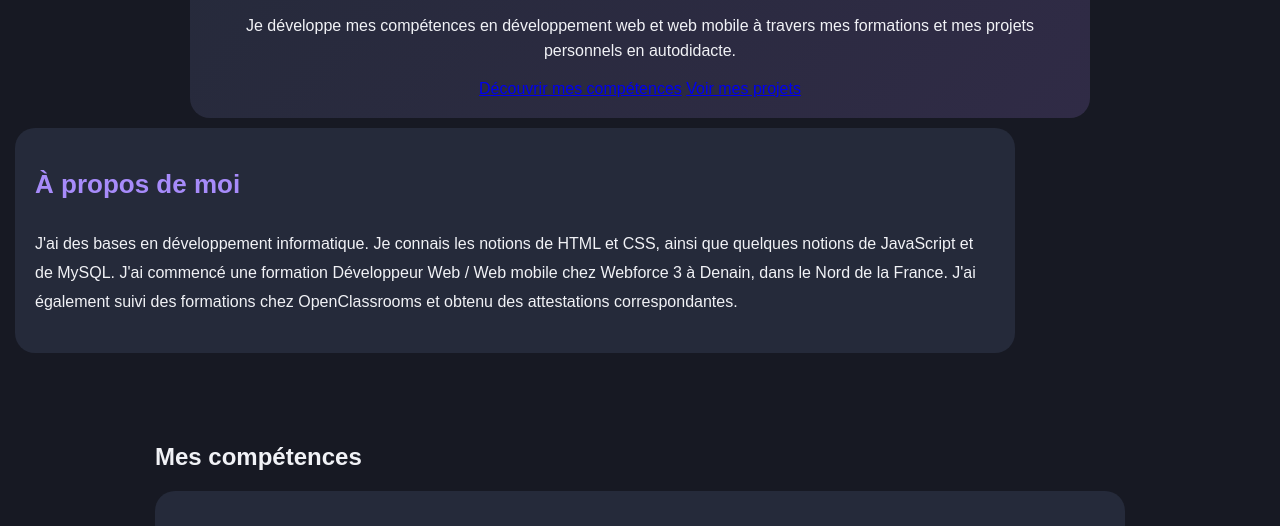
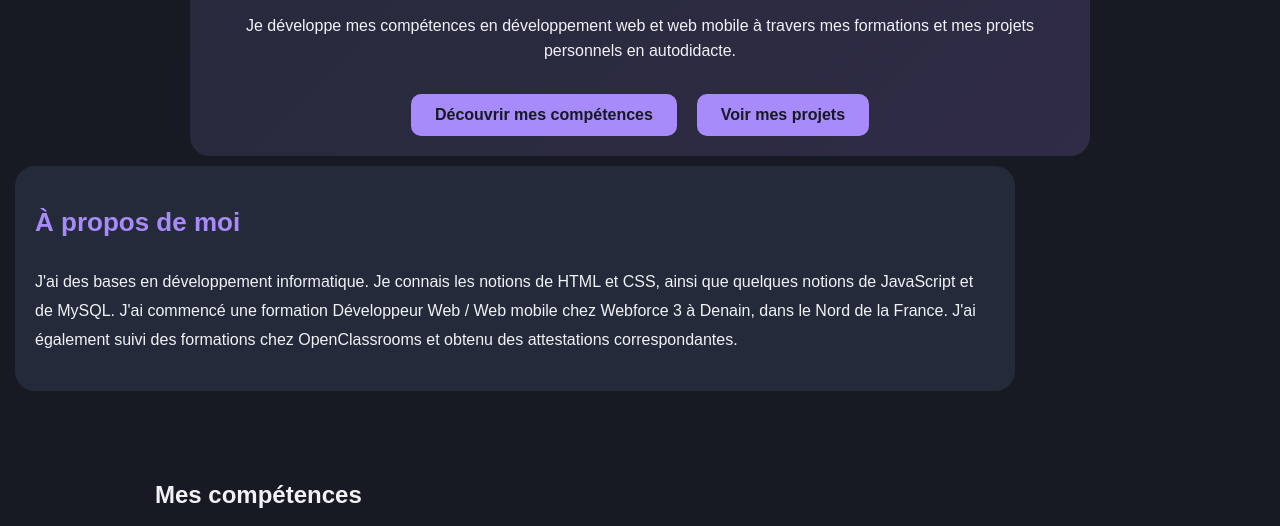
Before and after one commit to meverron/portfolio, a plain HTML site: page index.html in a window 1280 px wide. Shown: the part 233-759 px from the top of the page. Drawn offline with Linux system fonts and the light colour scheme.

Commit message:
Add files via upload

```diff
--- a/index.html
+++ b/index.html
@@ -41,11 +41,11 @@
             travers mes formations et mes projets personnels en autodidacte.
           </p>
 
-          <a href="#competences">Découvrir mes compétences</a>
-
-        <a href="#projets">Voir mes projets</a>
+          <div class="boutons-accueil">
+            <a href="#competences">Découvrir mes compétences</a>
+            <a href="#projets">Voir mes projets</a>
+          </div>
         </div>
-
       </section>
 
       <section id="apropos">
--- a/style.css
+++ b/style.css
@@ -332,3 +332,26 @@ main > h1 {
     text-align: center;
     margin: 40px 15px 30px;
 }
+
+.boutons-accueil {
+    display: flex;
+    justify-content: center;
+    gap: 20px;
+    margin-top: 30px;
+    flex-wrap: wrap;
+}
+
+.boutons-accueil a {
+    padding: 12px 24px;
+    background-color: var(--couleur-accent);
+    color: var(--couleur-fond);
+    text-decoration: none;
+    border-radius: 10px;
+    font-weight: bold;
+    transition: all 0.3s ease;
+}
+
+.boutons-accueil a:hover {
+    transform: translateY(-3px);
+    opacity: 0.85;
+}
```
